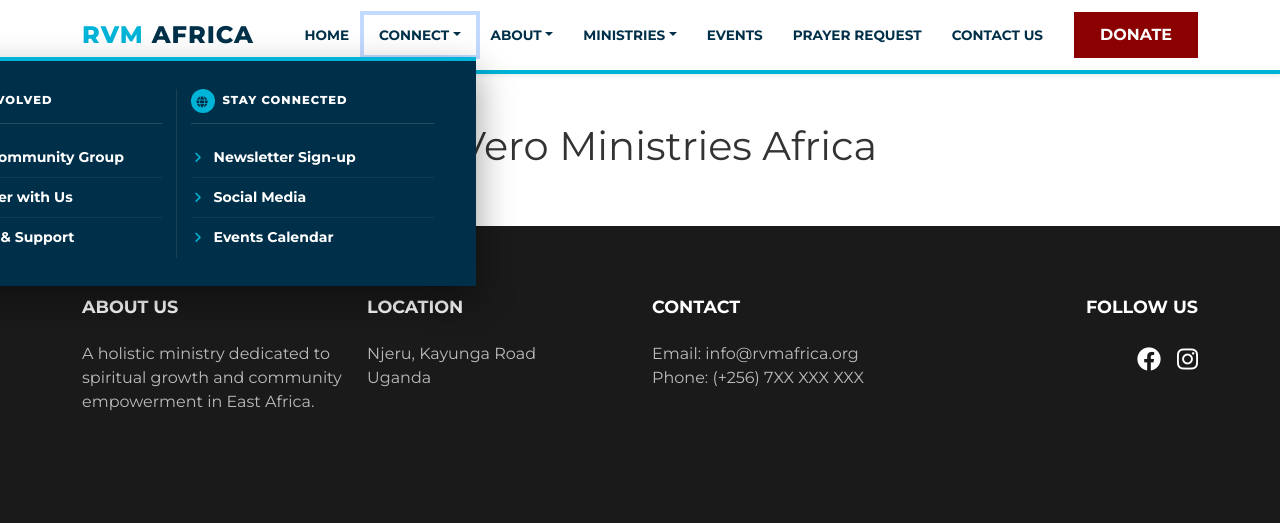
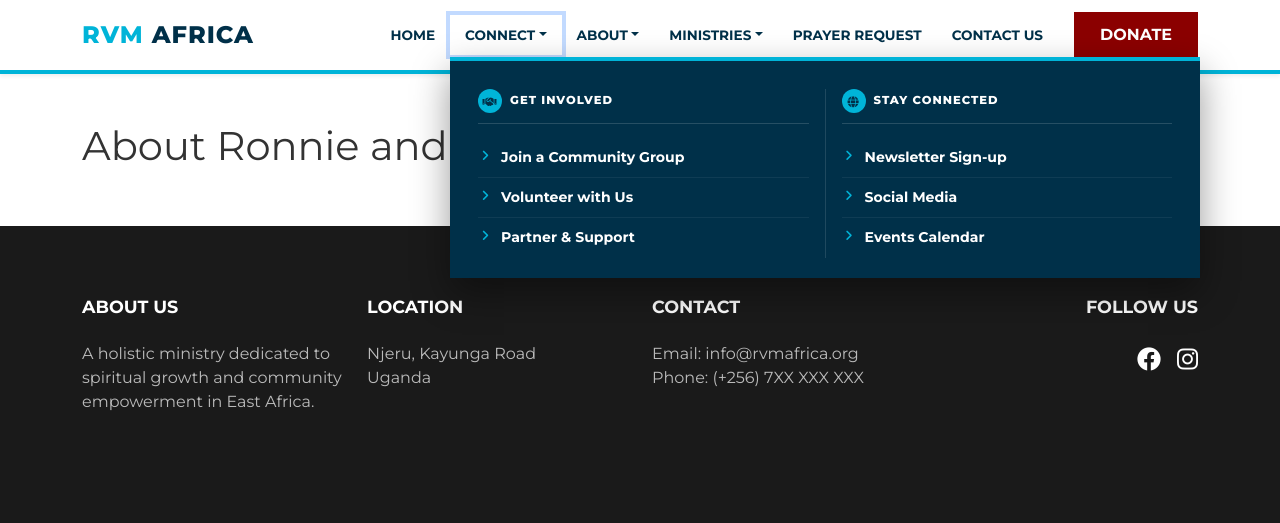
Before and after one commit to Makobi5/rvm-africa-site, a Django app: page /about/ in a window 1280 px wide, after a click on "CONNECT". Shown: the top 523 px of the page. Run offline with Django 5.2, Linux system fonts and the light colour scheme.

Commit message:
stable version

```diff
--- a/templates/base.html
+++ b/templates/base.html
@@ -17,50 +17,67 @@
     <link rel="stylesheet" href="{% static 'css/style.css' %}">
 
     <style>
-        /* ---- MEGA MENU OVERRIDES ---- */
+        /* ---- MEGA MENU ---- */
 
-        /* Base mega menu — shared by About and Ministries */
-        .dropdown-menu.mega-menu {
-            min-width: 600px !important;
-            background-color: var(--navy-blue) !important;
-            border: none;
-            border-top: 4px solid var(--sky-blue);
-            border-radius: 0;
-            padding: 28px !important;
-            box-shadow: 0px 15px 35px rgba(0,0,0,0.4);
-            /* Anchor to RIGHT edge of the dropdown trigger */
-            left: auto !important;
-            right: 0 !important;
-            transform: none !important;
+        /* Navbar container is the positioning parent */
+        .navbar .container {
+            position: relative;
         }
 
-        /* Ministries menu needs extra width for 4 columns */
-        .dropdown-menu.mega-menu.ministries-menu {
-            min-width: 880px !important;
-            /* Push it further left so all 4 columns are visible */
-            right: -60px !important;
+        /* All mega menus: anchored to left of navbar container */
+        .dropdown-menu.mega-menu {
+            display: none;
+            position: absolute !important;
+            top: 100% !important;
+            left: 0 !important;
+            right: auto !important;
+            transform: none !important;
+            min-width: 560px;
+            background-color: var(--navy-blue) !important;
+            border: none !important;
+            border-top: 4px solid var(--sky-blue) !important;
+            border-radius: 0 !important;
+            padding: 28px 28px 20px !important;
+            box-shadow: 0 15px 35px rgba(0,0,0,0.4);
+            z-index: 9999;
         }
 
-        /* Force row to stay horizontal */
-        .mega-menu .row {
-            margin: 0;
-            display: flex !important;
-            flex-wrap: nowrap !important;
+        /* Show on Bootstrap's .show class */
+        .dropdown-menu.mega-menu.show {
+            display: block !important;
+        }
+
+        /* Ministries menu: full width of navbar container */
+        .dropdown-menu.mega-menu.ministries-menu {
+            left: 0 !important;
+            right: 0 !important;
+            min-width: 0;
             width: 100%;
         }
 
-        /* Equal 4-column widths */
-        .mega-menu .col-min {
-            flex: 0 0 25% !important;
-            max-width: 25% !important;
-            padding: 0 14px;
+        /* ---- Inner grid: pure flexbox, NOT Bootstrap .row/.col ---- */
+        .mega-menu-grid {
+            display: flex !important;
+            flex-direction: row !important;
+            flex-wrap: nowrap !important;
+            width: 100%;
+            gap: 0;
         }
 
-        /* Equal 2-column widths for About */
-        .mega-menu .col-md-6 {
-            flex: 0 0 50% !important;
-            max-width: 50% !important;
-            padding: 0 14px;
+        .mega-menu-col {
+            flex: 1 1 0 !important;
+            min-width: 0;
+            padding: 0 16px;
+            border-left: 1px solid rgba(255,255,255,0.12);
+        }
+
+        .mega-menu-col:first-child {
+            border-left: none;
+            padding-left: 0;
+        }
+
+        .mega-menu-col:last-child {
+            padding-right: 0;
         }
 
         /* Column heading */
@@ -92,24 +109,21 @@
             flex-shrink: 0;
         }
 
-        /* Key item links */
+        /* Menu item links */
         .mega-menu-item {
             color: #ffffff !important;
             text-decoration: none;
             display: flex;
-            align-items: center;
+            align-items: flex-start;
             gap: 9px;
             padding: 9px 0 !important;
             font-size: 0.88rem;
             font-weight: 600;
             border-bottom: 1px solid rgba(255,255,255,0.06);
             transition: all 0.25s ease;
-            white-space: normal;
         }
 
-        .mega-menu-item:last-child {
-            border-bottom: none;
-        }
+        .mega-menu-item:last-child { border-bottom: none; }
 
         .mega-menu-item i {
             color: var(--sky-blue);
@@ -117,32 +131,26 @@
             width: 14px;
             text-align: center;
             flex-shrink: 0;
+            margin-top: 3px;
         }
 
-        .mega-menu-item:hover {
-            color: var(--sky-blue) !important;
-            padding-left: 6px !important;
-        }
+        .mega-menu-item:hover { color: var(--sky-blue) !important; padding-left: 6px !important; }
+        .mega-menu-item:hover i { color: #ffffff; }
 
-        .mega-menu-item:hover i {
-            color: #ffffff;
-        }
-
-        /* Mobile: stack columns */
+        /* Mobile */
         @media (max-width: 991px) {
             .dropdown-menu.mega-menu,
             .dropdown-menu.mega-menu.ministries-menu {
-                min-width: 100% !important;
-                left: 0 !important;
-                right: 0 !important;
-                transform: none !important;
+                position: static !important;
+                width: 100% !important;
+                min-width: 0 !important;
+                box-shadow: none;
             }
-            .mega-menu .row { flex-wrap: wrap !important; }
-            .mega-menu .col-min,
-            .mega-menu .col-md-6 {
+            .mega-menu-grid { flex-wrap: wrap !important; }
+            .mega-menu-col {
                 flex: 0 0 100% !important;
-                max-width: 100% !important;
-                margin-bottom: 20px;
+                border-left: none !important;
+                padding: 0 0 16px 0 !important;
             }
             .dropdown-column-title { white-space: normal; }
         }
@@ -167,9 +175,9 @@
                     <!-- CONNECT SUBMENU -->
                     <li class="nav-item dropdown">
                         <a class="nav-link dropdown-toggle" href="#" data-bs-toggle="dropdown">Connect</a>
-                        <ul class="dropdown-menu mega-menu p-4">
-                            <div class="row">
-                                <div class="col-md-6">
+                        <ul class="dropdown-menu mega-menu">
+                            <div class="mega-menu-grid">
+                                <div class="mega-menu-col">
                                     <h6 class="dropdown-column-title">
                                         <i class="fas fa-handshake"></i> Get Involved
                                     </h6>
@@ -177,7 +185,7 @@
                                     <a class="mega-menu-item" href="#"><i class="fas fa-angle-right"></i> Volunteer with Us</a>
                                     <a class="mega-menu-item" href="#"><i class="fas fa-angle-right"></i> Partner &amp; Support</a>
                                 </div>
-                                <div class="col-md-6 border-start border-secondary border-opacity-25">
+                                <div class="mega-menu-col">
                                     <h6 class="dropdown-column-title">
                                         <i class="fas fa-globe"></i> Stay Connected
                                     </h6>
@@ -192,9 +200,9 @@
                     <!-- ABOUT SUBMENU -->
                     <li class="nav-item dropdown">
                         <a class="nav-link dropdown-toggle" href="#" data-bs-toggle="dropdown">About</a>
-                        <ul class="dropdown-menu mega-menu p-4">
-                            <div class="row">
-                                <div class="col-md-6">
+                        <ul class="dropdown-menu mega-menu">
+                            <div class="mega-menu-grid">
+                                <div class="mega-menu-col">
                                     <h6 class="dropdown-column-title">
                                         <i class="fas fa-users"></i> Who We Are
                                     </h6>
@@ -202,7 +210,7 @@
                                     <a class="mega-menu-item" href="#"><i class="fas fa-angle-right"></i> Rev. Ronnie &amp; Veronica</a>
                                     <a class="mega-menu-item" href="#"><i class="fas fa-angle-right"></i> Statement of Faith</a>
                                 </div>
-                                <div class="col-md-6 border-start border-secondary border-opacity-25">
+                                <div class="mega-menu-col">
                                     <h6 class="dropdown-column-title">
                                         <i class="fas fa-map-marker-alt"></i> Our Presence
                                     </h6>
@@ -217,11 +225,11 @@
                     <!-- MINISTRIES SUBMENU -->
                     <li class="nav-item dropdown">
                         <a class="nav-link dropdown-toggle" href="#" data-bs-toggle="dropdown">Ministries</a>
-                        <ul class="dropdown-menu mega-menu ministries-menu p-4">
-                            <div class="row">
+                        <ul class="dropdown-menu mega-menu ministries-menu">
+                            <div class="mega-menu-grid">
 
                                 <!-- COLUMN 1: Children & Youth -->
-                                <div class="col-min">
+                                <div class="mega-menu-col">
                                     <h6 class="dropdown-column-title">
                                         <i class="fas fa-child"></i> Children &amp; Youth
                                     </h6>
@@ -233,7 +241,7 @@
                                 </div>
 
                                 <!-- COLUMN 2: Spiritual Outreach -->
-                                <div class="col-min border-start border-secondary border-opacity-25">
+                                <div class="mega-menu-col">
                                     <h6 class="dropdown-column-title">
                                         <i class="fas fa-church"></i> Spiritual Outreach
                                     </h6>
@@ -245,7 +253,7 @@
                                 </div>
 
                                 <!-- COLUMN 3: School -->
-                                <div class="col-min border-start border-secondary border-opacity-25">
+                                <div class="mega-menu-col">
                                     <h6 class="dropdown-column-title">
                                         <i class="fas fa-school"></i> School
                                     </h6>
@@ -257,7 +265,7 @@
                                 </div>
 
                                 <!-- COLUMN 4: Economic Empowerment -->
-                                <div class="col-min border-start border-secondary border-opacity-25">
+                                <div class="mega-menu-col">
                                     <h6 class="dropdown-column-title">
                                         <i class="fas fa-seedling"></i> Economic Empowerment
                                     </h6>
@@ -272,7 +280,6 @@
                         </ul>
                     </li>
 
-                    <li class="nav-item"><a class="nav-link" href="#">Events</a></li>
                     <li class="nav-item"><a class="nav-link text-danger fw-semibold" href="#">Prayer Request</a></li>
                     <li class="nav-item"><a class="nav-link" href="#">Contact Us</a></li>
                     <li class="nav-item ms-lg-3">
```
Also changed, not shown: static/css/style.css (line endings or trailing spaces).
